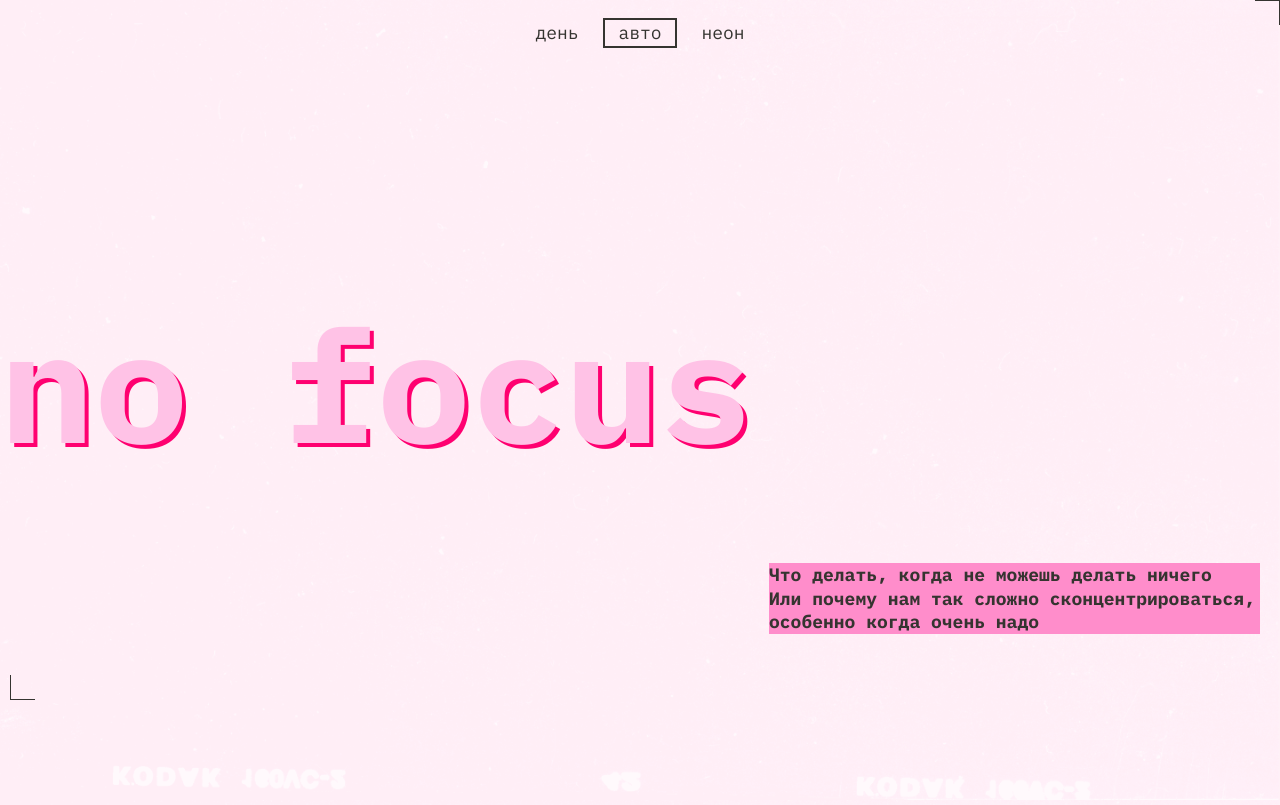
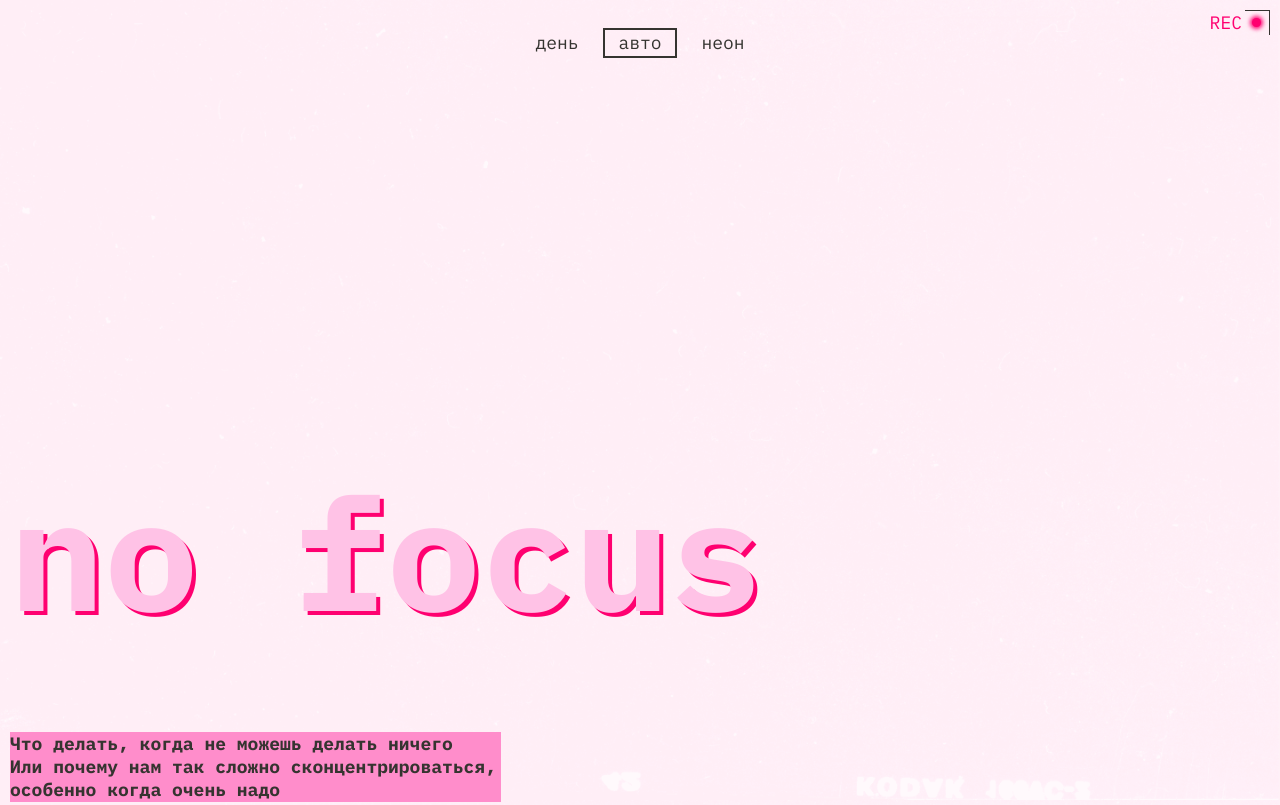
Before and after one commit to Ten360/slozhno-sosredotochitsya, a plain HTML site: page index.html in a window 1280 px wide. Shown: the top 805 px of the page. Drawn offline with Linux system fonts and the light colour scheme.

Commit message:
Обновление

```diff
--- a/index.html
+++ b/index.html
@@ -37,14 +37,12 @@
 						Неон
 					</button>
 				</li>
-				<li class="header__theme-menu-item">
-					<p class="rec" aria-hidden="true">REC</p>
-				</li>
-				<li class="header__theme-menu-item">
-					<span class="ellipse" aria-hidden="true"></span>
-				</li>
 			</ul>
 		</nav>
+
+		<div class="rec">
+			<p aria-hidden="true">REC</p>
+		</div>
 
 		<h1 class="header-title">no focus</h1>
 		<section class="header-section-text">
--- a/styles/light.css
+++ b/styles/light.css
@@ -8,7 +8,7 @@
 	--section-title: #353430;
 	--background-img: url(../images/cover-image-light.png);
 
-	.ellipse, .rec {
+	/* .rec {
 		clip: rect(0 0 0 0);
 		clip-path: inset(50%);
 		width: 1px;
@@ -16,7 +16,7 @@
 		overflow: hidden;
 		position: absolute;
 		white-space: nowrap;
-	}
+	} */
 }
 
 @media (prefers-color-scheme: light) {
@@ -31,7 +31,7 @@
 		--background-img: url(../images/cover-image-light.png);
   }
 
-  .ellipse, .rec {
+  /* .rec {
 		clip: rect(0 0 0 0);
 		clip-path: inset(50%);
 		width: 1px;
@@ -39,5 +39,5 @@
 		overflow: hidden;
 		position: absolute;
 		white-space: nowrap;
-	}
+	} */
 }
--- a/styles/style.css
+++ b/styles/style.css
@@ -13,6 +13,15 @@
 }
 
 /* header */
+
+header {
+	position: relative;
+  display: grid;
+  grid-template-rows: 1fr auto 1fr;
+  min-height: 100vh;
+  min-width: 100vw;
+  padding: 10px;
+}
 
 .header__theme-menu-button {
 	background-color: transparent;
@@ -30,16 +39,25 @@
 	height: 26px;
 }
 
-.decorated-zone::after {
+.decorated-zone::before, .decorated-zone::after {
   content: "";
   position: absolute;
   width: 25px;
   height: 25px;
+}
+
+.decorated-zone::after {
   border-bottom: 1px solid var(--border);
   border-left: 1px solid var(--border);
-  bottom: 90px;
-  left: 0px;
-	margin: 0 0 10px 10px;
+  bottom: 10px;
+  left: 10px;
+}
+
+.decorated-zone::before {
+  border-top: 1px solid var(--border);
+  border-right: 1px solid var(--border);
+  right: 10px;
+  top: 10px;
 }
 
 .header__theme-menu-button_active {
@@ -52,9 +70,10 @@
 }
 
 .rec {
-	position: sticky;
-	top: 0;
-	right: 0px;
+	position: absolute;
+	top: 10px;
+	right: 38px;
+	color: #FF0070;
 	display: inline-block;
 	font-family: IBM Plex Mono;
 	font-weight: 400;
@@ -66,32 +85,18 @@
 	text-align: center;
 }
 
-.ellipse {
-	display: inline-block;
-	width: 9px;
-	height: 9px;
+.rec::after {
+  content: "";
+  position: absolute;
+  width: 9px;
+  height: 9px;
+  border-radius: 50%;
+  background-color: var(--accent-color);
+  box-shadow: 0 0 4px var(--accent-color);
+  right: -19px;
+  top: 8px;
 	box-shadow: 0px 0px 4px 2px #FF0070;
-	border-radius: 50%;
-	background-color: var(--bc-text);
-}
-
-.header__theme-menu-item:last-child {
-	border-right: 1px solid var(--border);
-	border-top: 1px solid var(--border);
-	width: 25px;
-	height: 25px;
-	display: flex;
-	justify-content: center;
-	align-items: center;
-	position: absolute;
-	top: 0;
-	right: 0;
-}
-
-.header__theme-menu-item:nth-child(4) {
-	position: absolute;
-	top: 4px;
-	right: 28px;
+	background-color: #FF0070;
 }
 
 .header__theme-menu-list {
@@ -472,33 +477,45 @@ button:focus-visible {
 	border-bottom: 1px solid var(--border);
 }
 
-@media (375px < width <= 1024px) {
+@media (width <= 768px) {
+	body {
+		width: 386px;
+	}
+	.header {
+    padding: 20px;
+		width: 100vmin;
+  }
 	.cards-focus {
 		justify-content: flex-start;
 		flex-direction: column;
 	}
 	.header__theme-menu-list {
-		float: right;
+		margin-top: 150px;
+    align-items: flex-end;
 		flex-direction: column;
-		margin-top: -200px;
+    unicode-bidi: isolate;
+    gap: 10px;
+	}
+	.header-title {
+		margin-top: 0;
+	}
+	.section-distractions {
+		margin-top: 0;
 	}
 }
 
 @media (width <= 375px) {
 	.header__theme-menu-list {
+    align-items: end;
 		flex-direction: column;
-		align-items: flex-end;
+    unicode-bidi: isolate;
+    gap: 10px;
 	}
 	.header-text {
 		width: 100%;
 	}
 	.header-title {
 		font-size: 7.5rem;
-	}
-	.header__theme-menu-item:last-child {
-	}
-	.page {
-		max-width: 375px;
 	}
 	.section-distractions, .section-mindfulness, .cards-focus {
 		display: flex;
```
